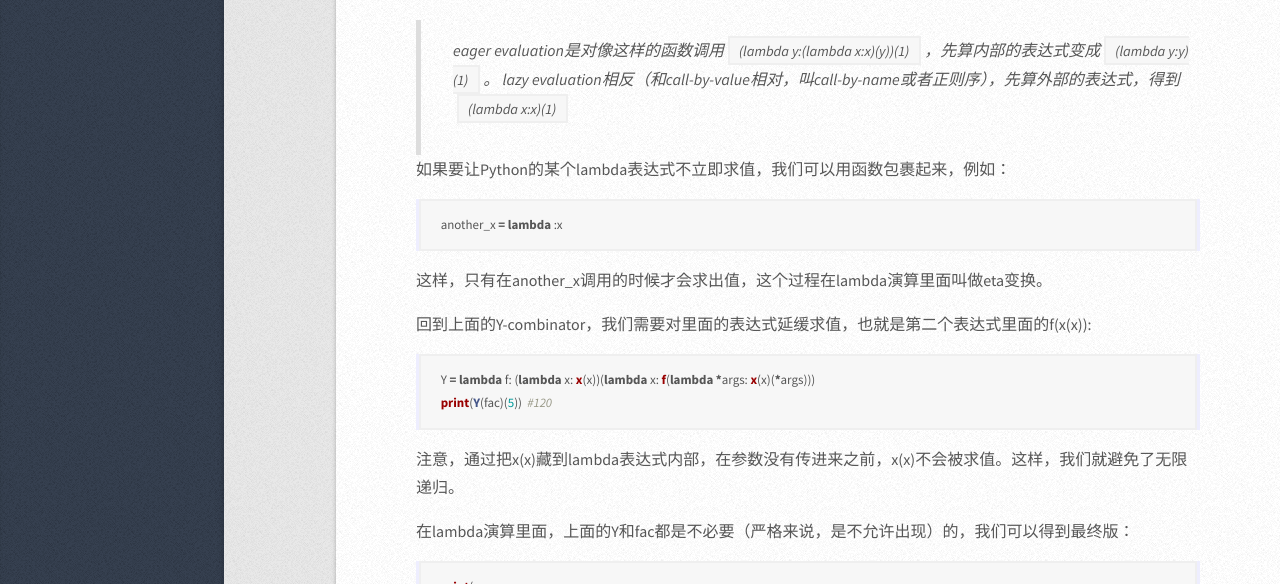
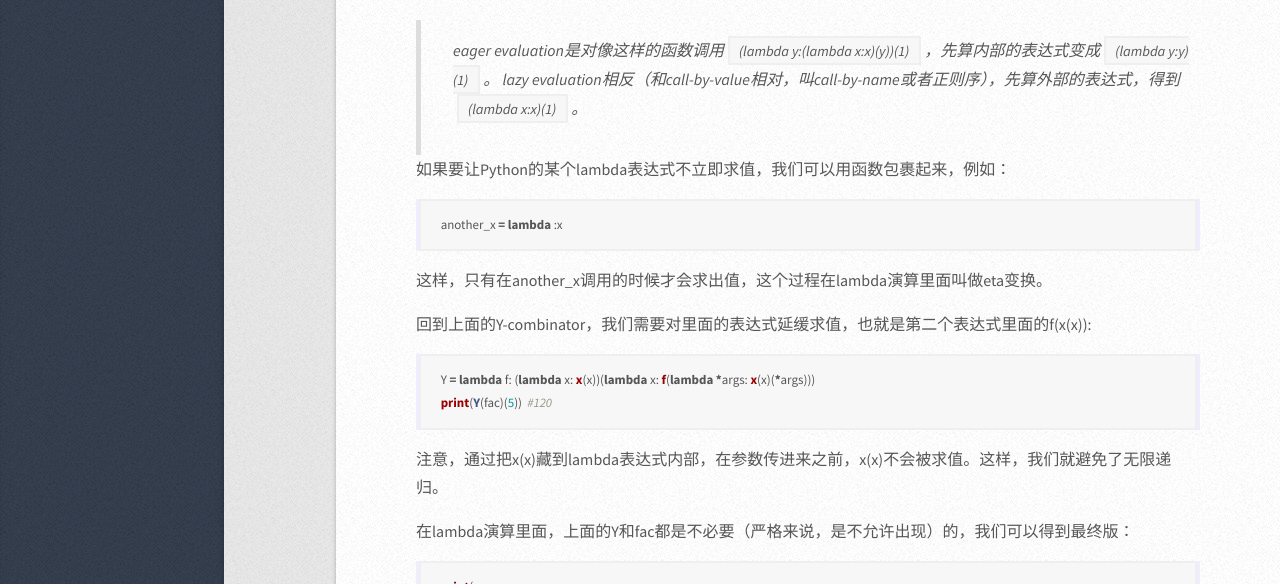
Before and after one commit to kigawas/kigawas.github.io, a Jekyll site: the page built from _posts/2016-04-09-y-combinator-in-python.md, in a window 1280 px wide. Shown: the part 913-1497 px from the top of the page. Built offline with Jekyll 4.4.1, drawn with Linux system fonts in a browser that asks for light colours; comment, search, counter and statistics services are not loaded.

Commit message:
Update 2016-04-09-y-combinator-in-python.md

````diff
--- a/_posts/2016-04-09-y-combinator-in-python.md
+++ b/_posts/2016-04-09-y-combinator-in-python.md
@@ -34,7 +34,8 @@ print(Y(fac)(5))
 
 得到一个错误`RuntimeError: maximum recursion depth exceeded`，原因是Python的函数传参数的方式是call-by-value的（又叫eager evaluation或者应用序）,导致了无限递归。
 
-> eager evaluation是对像这样的函数调用`(lambda y:(lambda x:x)(y))(1)`，先算内部的表达式变成`(lambda y:y)(1)`。 lazy evaluation相反（和call-by-value相对，叫call-by-name或者正则序），先算外部的表达式，得到`(lambda x:x)(1)`
+> eager evaluation是对像这样的函数调用`(lambda y:(lambda x:x)(y))(1)`，先算内部的表达式变成`(lambda y:y)(1)`。
+> lazy evaluation相反（和call-by-value相对，叫call-by-name或者正则序），先算外部的表达式，得到`(lambda x:x)(1)`。
 
 如果要让Python的某个lambda表达式不立即求值，我们可以用函数包裹起来，例如：
 
@@ -51,7 +52,7 @@ Y = lambda f: (lambda x: x(x))(lambda x: f(lambda *args: x(x)(*args)))
 print(Y(fac)(5))  #120
 ```
 
-注意，通过把x(x)藏到lambda表达式内部，在参数没有传进来之前，x(x)不会被求值。这样，我们就避免了无限递归。
+注意，通过把x(x)藏到lambda表达式内部，在参数传进来之前，x(x)不会被求值。这样，我们就避免了无限递归。
 
 在lambda演算里面，上面的Y和fac都是不必要（严格来说，是不允许出现）的，我们可以得到最终版：
 
````
